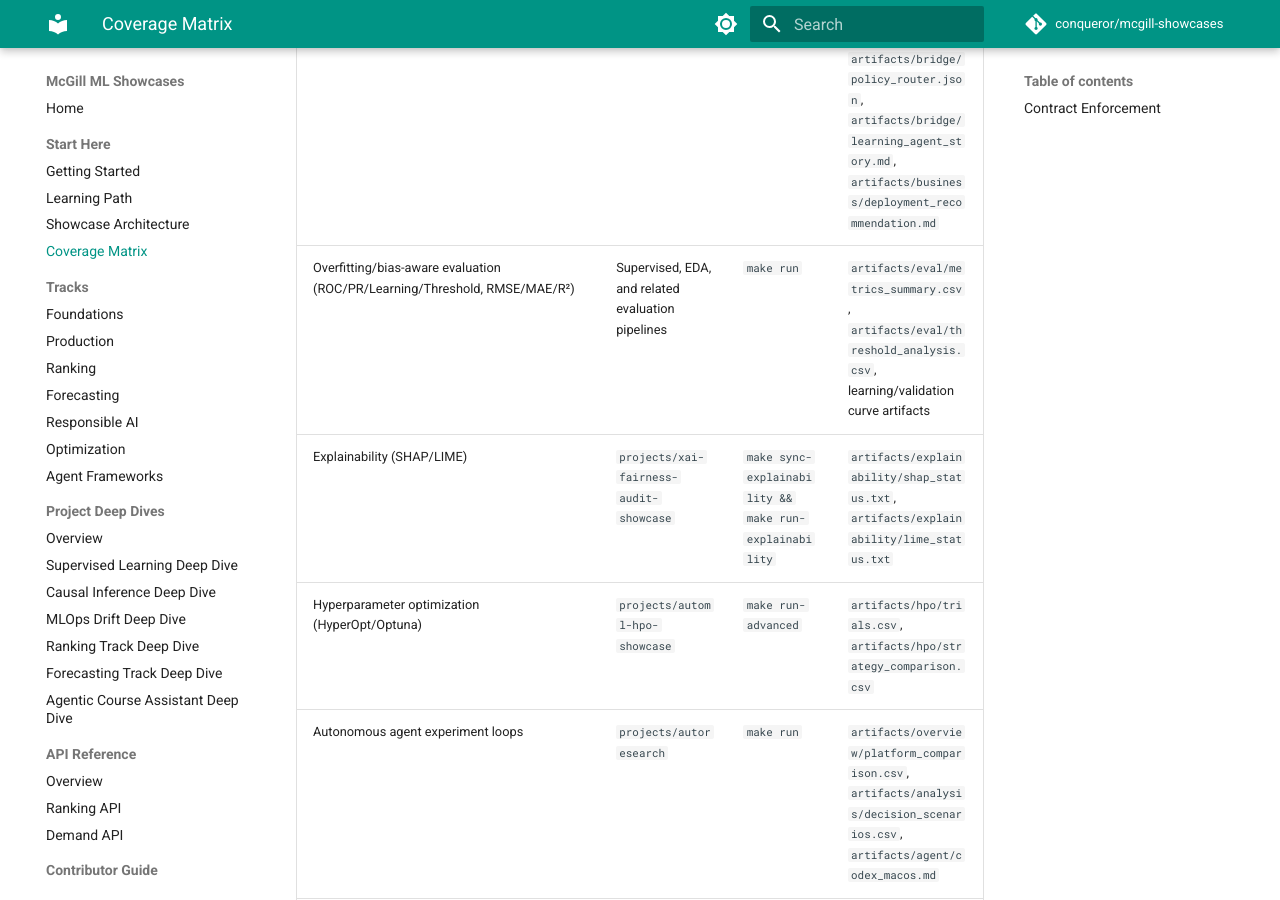
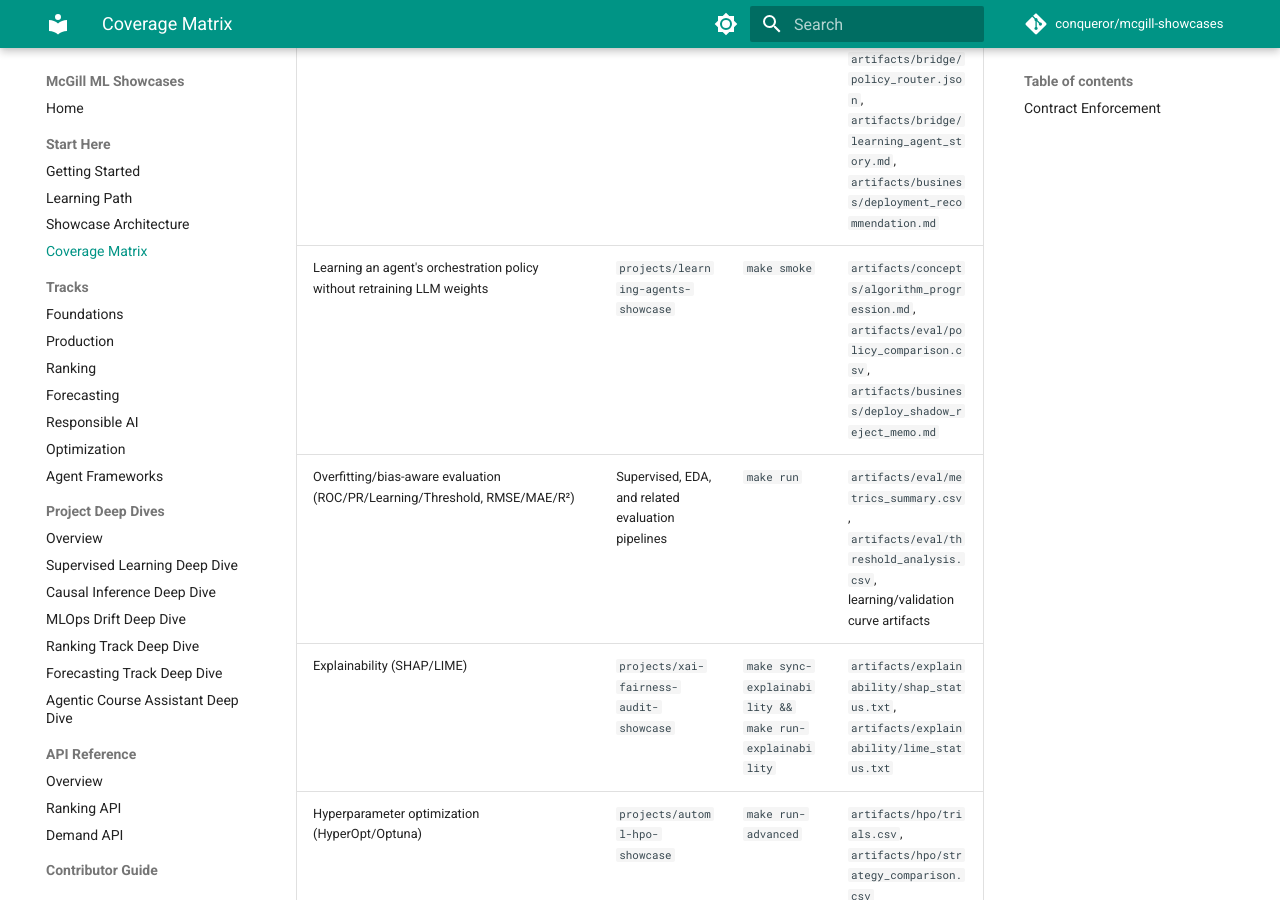
Before and after one commit to conqueror/mcgill-showcases, an MkDocs documentation site: the page built from docs/aspect-coverage-matrix.md, in a window 1280 px wide and 900 px high, scrolled down 6444 px. Built offline with MkDocs 1.6.1 and Material for MkDocs 9.7.7, drawn with Linux system fonts in a browser that asks for light colours; comment, search, counter and statistics services are not loaded.

Commit message:
docs: update the aspect coverage matrix

```diff
--- a/docs/aspect-coverage-matrix.md
+++ b/docs/aspect-coverage-matrix.md
@@ -47,6 +47,7 @@ This matrix maps the requested ML workflow aspects to concrete showcase projects
 | Reward hacking audit and reward redesign | `projects/student-support-rl-showcase` | `make run-reward-check` | `artifacts/reward/reward_hacking_report.md`, `artifacts/reward/reward_spec_bad.md`, `artifacts/reward/reward_spec_good.md` |
 | Offline policy evaluation with governance framing | `projects/student-support-rl-showcase` | `make run-eval` | `artifacts/eval/policy_comparison.csv`, `artifacts/eval/scenario_results.csv`, `artifacts/governance/safety_controls.md`, `artifacts/governance/offline_eval_plan.md`, `artifacts/business/deploy_shadow_reject_memo.md` |
 | RL for agentic tutoring: learned intervention policy around a deterministic assistant | `projects/adaptive-course-assistant-rl-showcase` | `make run` | `artifacts/assistant/episode_trace.json`, `artifacts/eval/offline_policy_eval.csv`, `artifacts/bridge/policy_router.json`, `artifacts/bridge/learning_agent_story.md`, `artifacts/business/deployment_recommendation.md` |
+| Learning an agent's orchestration policy without retraining LLM weights | `projects/learning-agents-showcase` | `make smoke` | `artifacts/concepts/algorithm_progression.md`, `artifacts/eval/policy_comparison.csv`, `artifacts/business/deploy_shadow_reject_memo.md` |
 | Overfitting/bias-aware evaluation (ROC/PR/Learning/Threshold, RMSE/MAE/R²) | Supervised, EDA, and related evaluation pipelines | `make run` | `artifacts/eval/metrics_summary.csv`, `artifacts/eval/threshold_analysis.csv`, learning/validation curve artifacts |
 | Explainability (SHAP/LIME) | `projects/xai-fairness-audit-showcase` | `make sync-explainability && make run-explainability` | `artifacts/explainability/shap_status.txt`, `artifacts/explainability/lime_status.txt` |
 | Hyperparameter optimization (HyperOpt/Optuna) | `projects/automl-hpo-showcase` | `make run-advanced` | `artifacts/hpo/trials.csv`, `artifacts/hpo/strategy_comparison.csv` |
```
